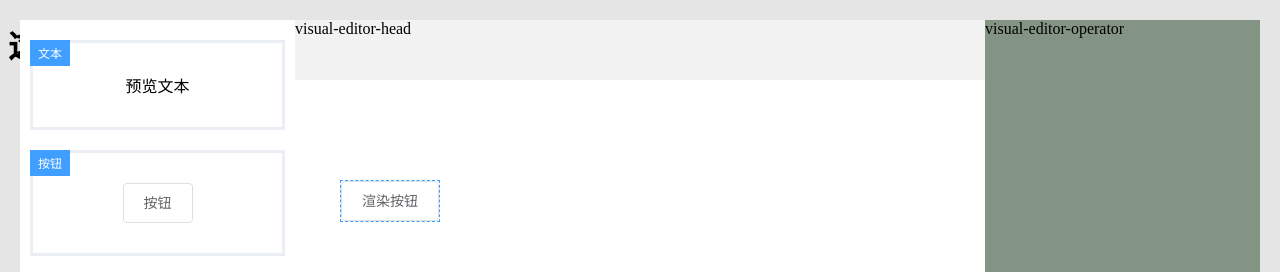
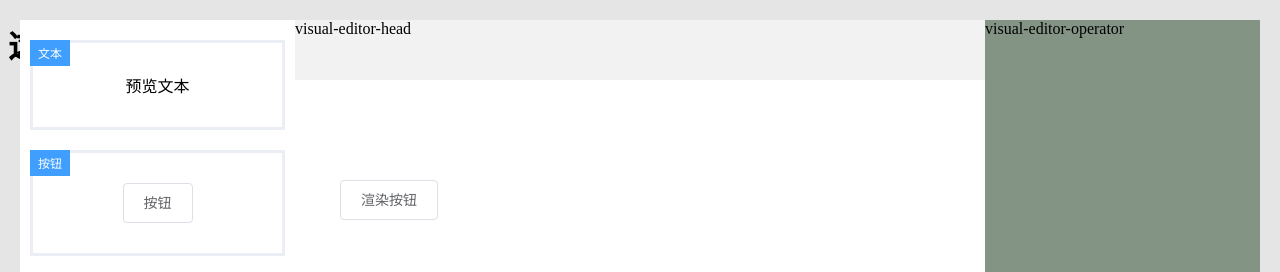
Before and after one commit to lyxdream/visual-editor, a Vue app: page / in a window 1280 px wide. Shown: the top 272 px of the page. Built offline with nearby package versions, Linux system fonts and the light colour scheme.

Commit message:
- 添加组件的时候，自动调整位置上下左右居中   - 增加block的选中状态,以及按住shift键再操作组件状态变化

```diff
--- a/src/App.vue
+++ b/src/App.vue
@@ -27,7 +27,6 @@ export default defineComponent({
                         left: 100,
                         top: 100,
                         componentKey:'button',
-                        focus:true
                     },
                     {
                         left: 200,
--- a/src/packages/visual-editor.scss
+++ b/src/packages/visual-editor.scss
@@ -123,8 +123,15 @@ $primary:#409eff; //主题色
 
                 .visual-editor-block {
                     position: absolute;
+                    //设置容器里面的组件遮罩
                     &:after{
-
+                        $space: 3px;
+                        position: absolute;
+                        top: -$space;
+                        left: -$space;
+                        right: -$space;
+                        bottom: -$space;
+                        content: ""
                     }
                     &.visual-editor-block-focus {
                         border: 1px dashed $primary;
--- a/src/packages/visual-editor.tsx
+++ b/src/packages/visual-editor.tsx
@@ -2,6 +2,7 @@ import { computed, defineComponent, PropType, ref } from 'vue'
 import './visual-editor.scss'
 import {
     createNewBlock,
+    VisualEditorBlockData,
     VisualEditorComponent,
     VisualEditorConfig,
     VisualEditorModelValue,
@@ -35,7 +36,22 @@ export const VisualEditor = defineComponent({
             width: `${dataModel.value.container.width}px`,
             height: `${dataModel.value.container.height}px`,
         }))
+        const methods = {
+            clearFocus: (block?: VisualEditorBlockData) => {
+                let blocks = (dataModel.value.blocks || []);
+                if (blocks.length === 0) return;
+                if (!!block) {
+                    //如果有入参，则除了传入的block，其他都为未选中状态
+                    blocks = blocks.filter(item => item !== block)
+                }
+
+                blocks.forEach(block => block.focus = false)
+            }
+        }
+
+
         // console.log(props.config)
+        //拖拽操作
         const menuDraggiter = (() => {
             let component = null as null | VisualEditorComponent
             const blockHandler = {
@@ -114,6 +130,33 @@ export const VisualEditor = defineComponent({
             }
             return blockHandler
         })()
+        //选中之后状态操作
+        const focusHandler = (() => {
+            return {
+                container: {
+                    onMouseDown: (e: MouseEvent) => {
+                        e.stopPropagation();
+                        e.preventDefault();
+                        methods.clearFocus()
+                    }
+                },
+                block: {
+                    onMouseDown: (e: MouseEvent, block: VisualEditorBlockData) => {
+                        e.stopPropagation();
+                        e.preventDefault();
+                        if (e.shiftKey) {
+                            //如果按住shift键
+                            block.focus = !block.focus;
+                        } else {
+                            //如果没按shift键
+                            //block项其他都为未选中状态
+                            block.focus = true;
+                            methods.clearFocus(block);
+                        }
+                    }
+                }
+            }
+        })()
 
         return () => (
             <div class="visual-editor">
@@ -147,6 +190,7 @@ export const VisualEditor = defineComponent({
                             class="visual-editor-container"
                             ref={containerRef}
                             style={containerStyles.value}
+                            {...focusHandler.container}
                         >
                             {!!dataModel.value.blocks &&
                                 dataModel.value.blocks.map((block, index) => {
@@ -155,6 +199,10 @@ export const VisualEditor = defineComponent({
                                             config={props.config}
                                             block={block}
                                             key={index}
+                                            {...{
+                                                onMousedown: (e: MouseEvent) => focusHandler.block.onMouseDown(e, block)
+                                            }
+                                            }
                                         />
                                     )
                                 })}
```
Also changed, not shown: 1 other file (tests, documents, lock files or other folders).
